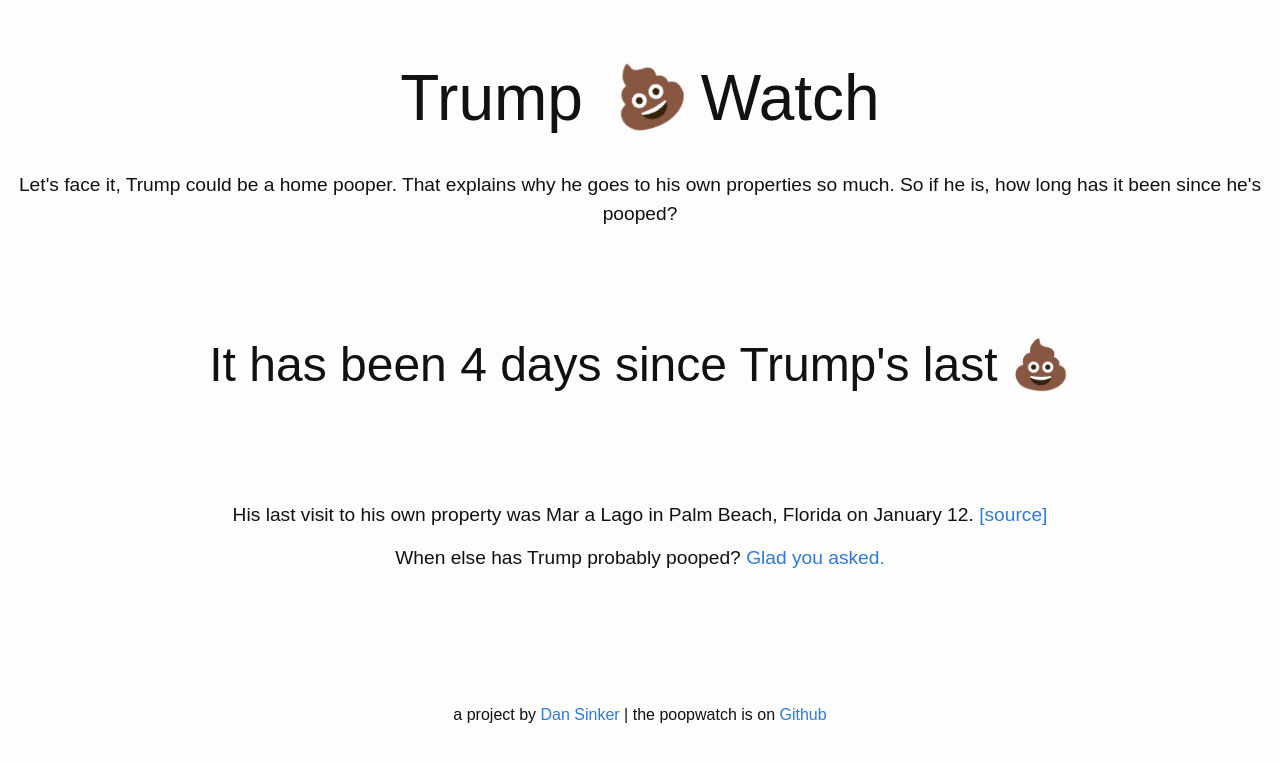
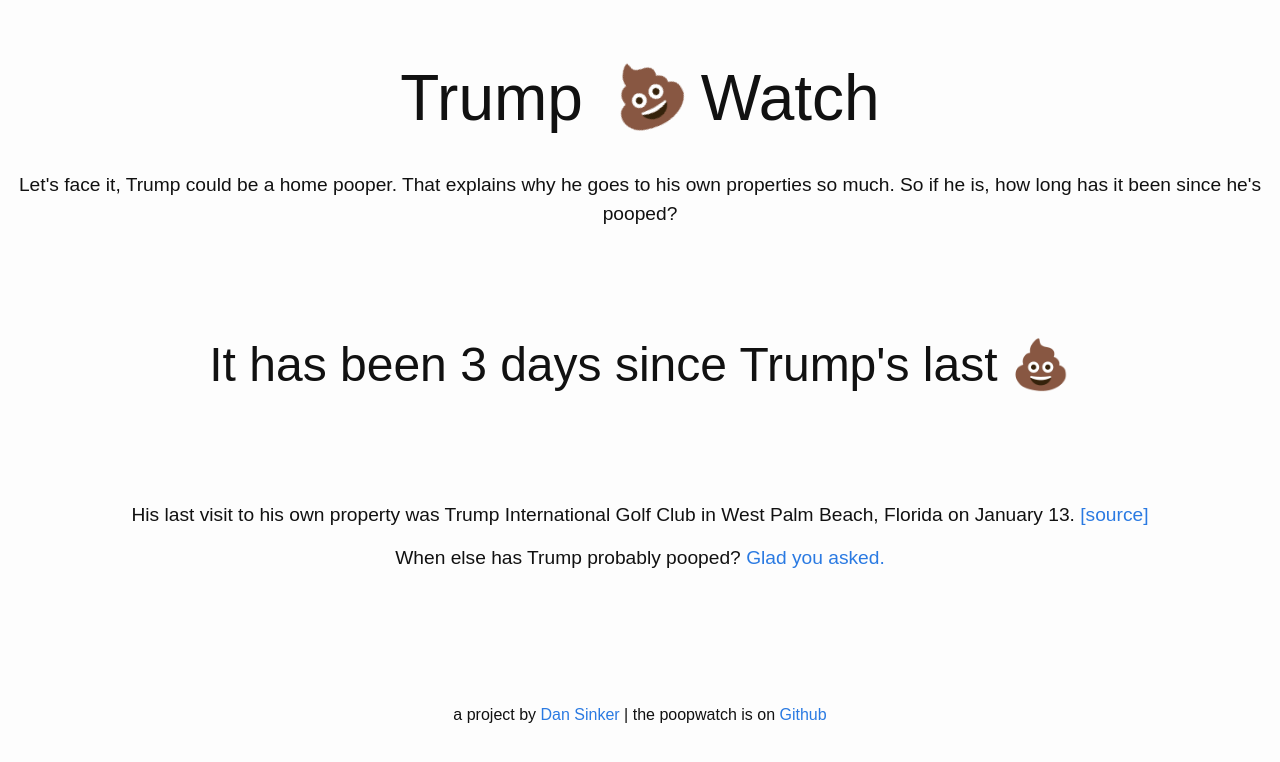
Before and after one commit to dansinker/trumppoopwatch.org, a Jekyll site: the page built from index.md, in a window 1280 px wide. Shown: the top 762 px of the page. Built offline with Jekyll 4.4.1, drawn with Linux system fonts in a browser that asks for light colours; nearby versions of some CDN libraries.

Commit message:
more shithole movement

```diff
--- a/_data/trumps.yml
+++ b/_data/trumps.yml
@@ -1,4 +1,8 @@
 poops:
+- location: Trump International Golf Club
+  city: West Palm Beach, Florida
+  date: 2018-01-13
+  link: https://twitter.com/kylegriffin1/status/952188535838298113
 - location: Mar a Lago
   city: Palm Beach, Florida
   date: 2018-01-12
```
